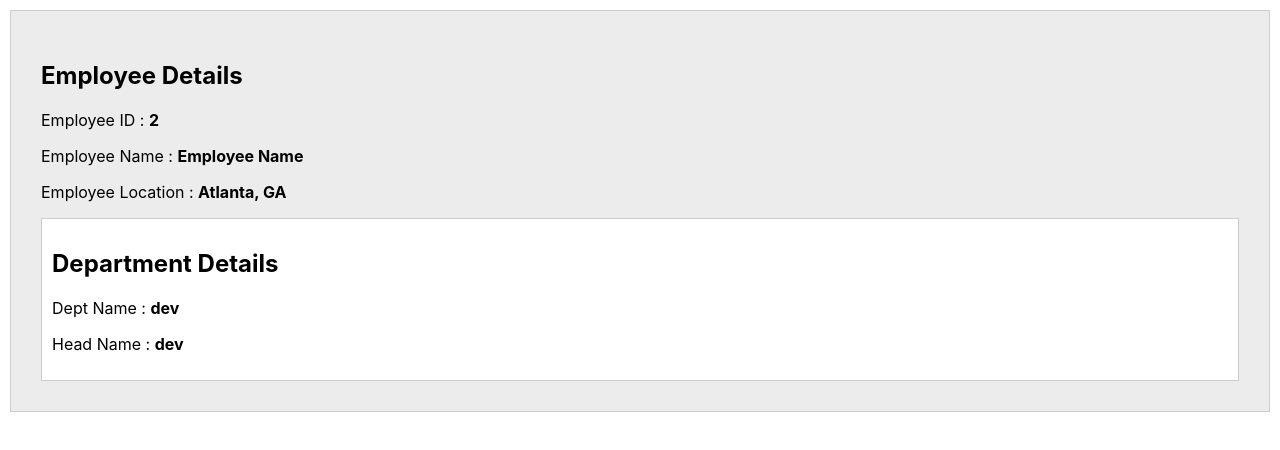
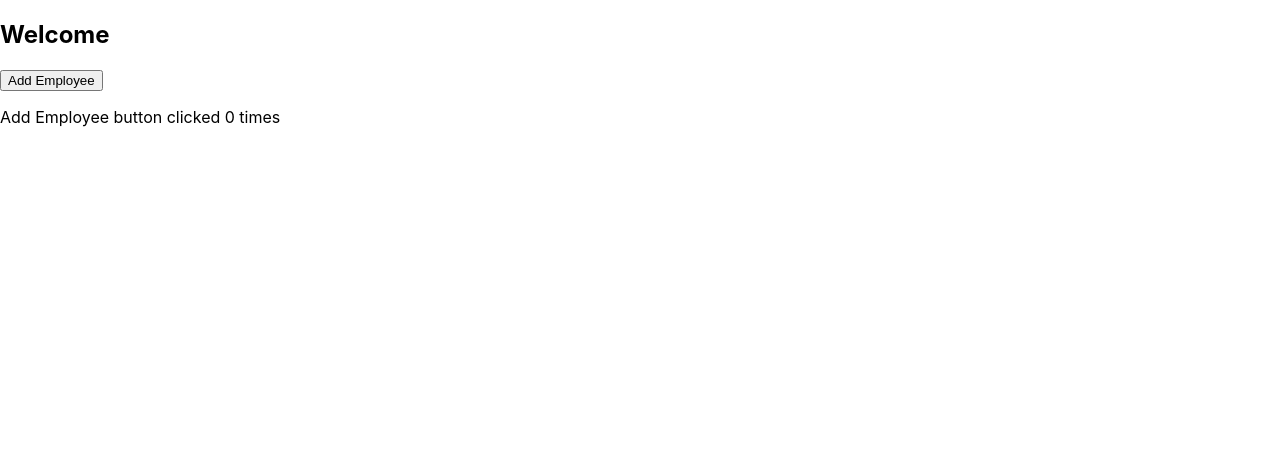
Before and after one commit to josedev123/react-demo, a React (Create React App) app: page / in a window 1280 px wide. Shown: the top 450 px of the page. Built offline with nearby package versions, Linux system fonts and the light colour scheme.

Commit message:
Introduction to state - 1

```diff
--- a/src/index.js
+++ b/src/index.js
@@ -3,42 +3,23 @@ import ReactDOM from 'react-dom';
 import './index.css';
 
 class Employee extends React.Component{
+  state={
+    counter:0
+  };
+  addEmployee=()=>{
+    this.setState({counter:this.state.counter+1});
+  }
   render(){
-    return <div className="employeeDetails">
-        <h2>Employee Details</h2>
-        <p>
-          <label>Employee ID : <b>{this.props.Id}</b></label>
-        </p>
-        <p>
-          <label>Employee Name : <b>{this.props.Name}</b></label>
-        </p>
-        <p>
-          <label>Employee Location : <b>{this.props.Location}</b></label>
-        </p>
+    return <div>
+      <h2> Welcome</h2>
 
-      <Department DeptName={this.props.DeptName} HeadName={this.props.DeptName}></Department>
+<p>
+  <button onClick={this.addEmployee}>Add Employee</button>
+</p>
+  <p>Add Employee button clicked {this.state.counter} times</p>
     </div>
-  }
+     }
 }
+const element = <Employee></Employee>
 
-class Department extends React.Component{
-  render() {
-    return <div className="deptInfo">
-      <h2>Department Details</h2>
-
-      <p>
-          <label>Dept Name : <b>{this.props.DeptName}</b></label>
-        </p>
-
-        <p>
-          <label>Head Name : <b>{this.props.HeadName}</b></label>
-        </p>
-    </div>
-
-  }
-
-}
-
-const element =<Employee Id="2" Name="Employee Name" Location="Atlanta, GA" DeptName="dev" HeadName="Dept. Name"></Employee>
-
-ReactDOM.render(element, document.getElementById("root"));
+ReactDOM.render(element,document.getElementById("root"));
```
